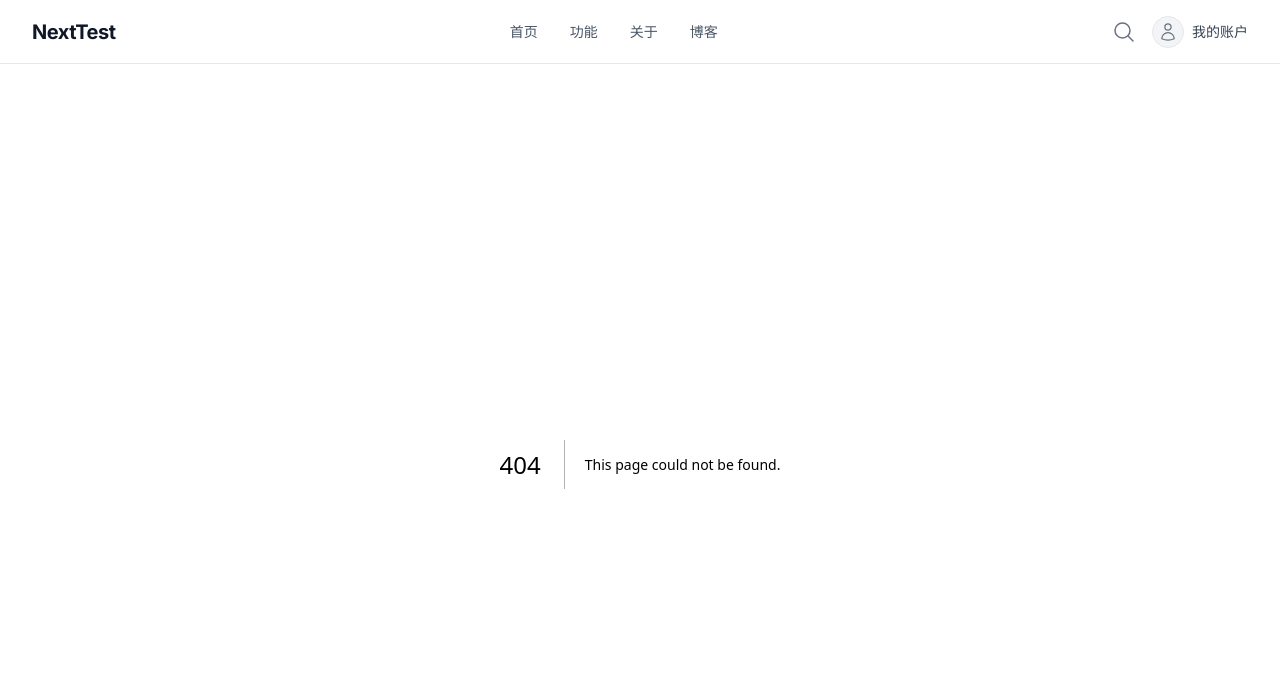
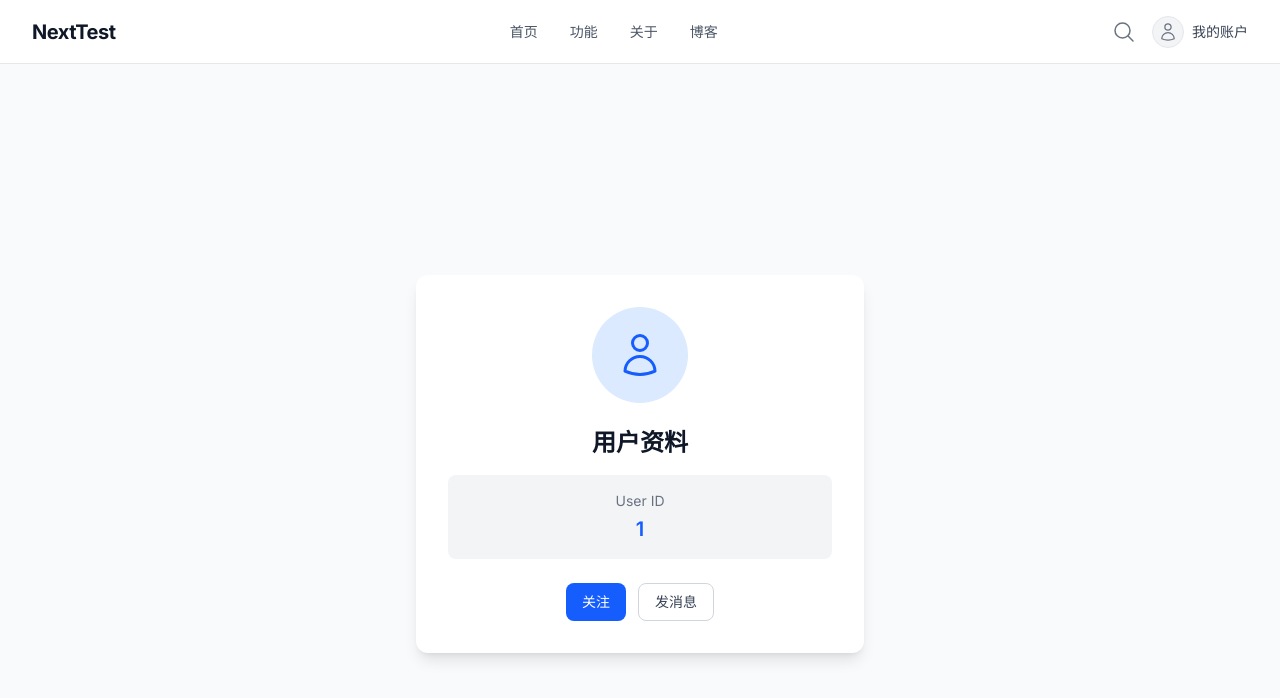
Before and after one commit to Qinghe-Team/nextjs-boilerplate, a Next.js app: page /users/1 in a window 1280 px wide. Before the commit this address had no page. Shown: the top 698 px of the page. Built offline with nearby package versions, Linux system fonts and the light colour scheme.

Commit message:
add /users/[user_id]

```diff
--- /dev/null
+++ b/src/app/users/[user_id]/page.tsx
@@ -0,0 +1,53 @@
+type Props = {
+  params: {
+    user_id: string;
+  };
+};
+
+export default function UserProfile({ params }: Props) {
+  const { user_id } = params;
+
+  return (
+    <div className="min-h-screen bg-gray-50 flex flex-col items-center justify-center p-4">
+      <div className="bg-white shadow-lg rounded-xl p-8 max-w-md w-full text-center">
+        {/* 用户图标 */}
+        <div className="mx-auto h-24 w-24 rounded-full bg-blue-100 flex items-center justify-center mb-6">
+          <svg
+            xmlns="http://www.w3.org/2000/svg"
+            fill="none"
+            viewBox="0 0 24 24"
+            strokeWidth={1.5}
+            stroke="currentColor"
+            className="w-12 h-12 text-blue-600"
+          >
+            <path
+              strokeLinecap="round"
+              strokeLinejoin="round"
+              d="M15.75 6a3.75 3.75 0 11-7.5 0 3.75 3.75 0 017.5 0zM4.501 20.118a7.5 7.5 0 0114.998 0A17.933 17.933 0 0112 21.75c-2.676 0-5.216-.584-7.499-1.632z"
+            />
+          </svg>
+        </div>
+
+        <h1 className="text-2xl font-bold text-gray-900 mb-2">
+          用户资料
+        </h1>
+
+        <div className="bg-gray-100 rounded-lg p-4 mt-4">
+          <p className="text-sm text-gray-500 mb-1">User ID</p>
+          <p className="text-xl font-mono font-semibold text-blue-600">
+            {user_id}
+          </p>
+        </div>
+
+        <div className="mt-6 flex gap-3 justify-center">
+          <button className="px-4 py-2 bg-blue-600 text-white text-sm font-medium rounded-lg hover:bg-blue-700 transition">
+            关注
+          </button>
+          <button className="px-4 py-2 bg-white border border-gray-300 text-gray-700 text-sm font-medium rounded-lg hover:bg-gray-50 transition">
+            发消息
+          </button>
+        </div>
+      </div>
+    </div>
+  );
+}
```
